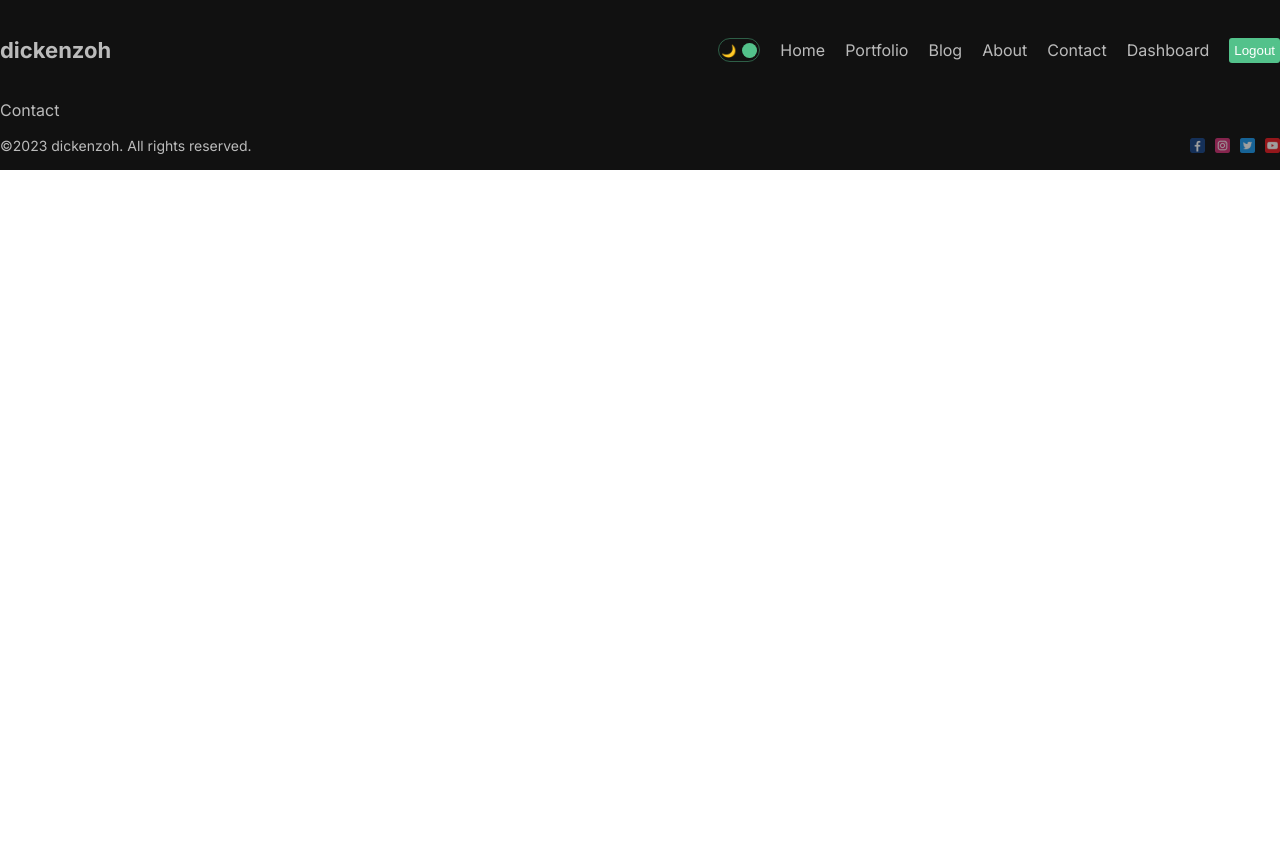
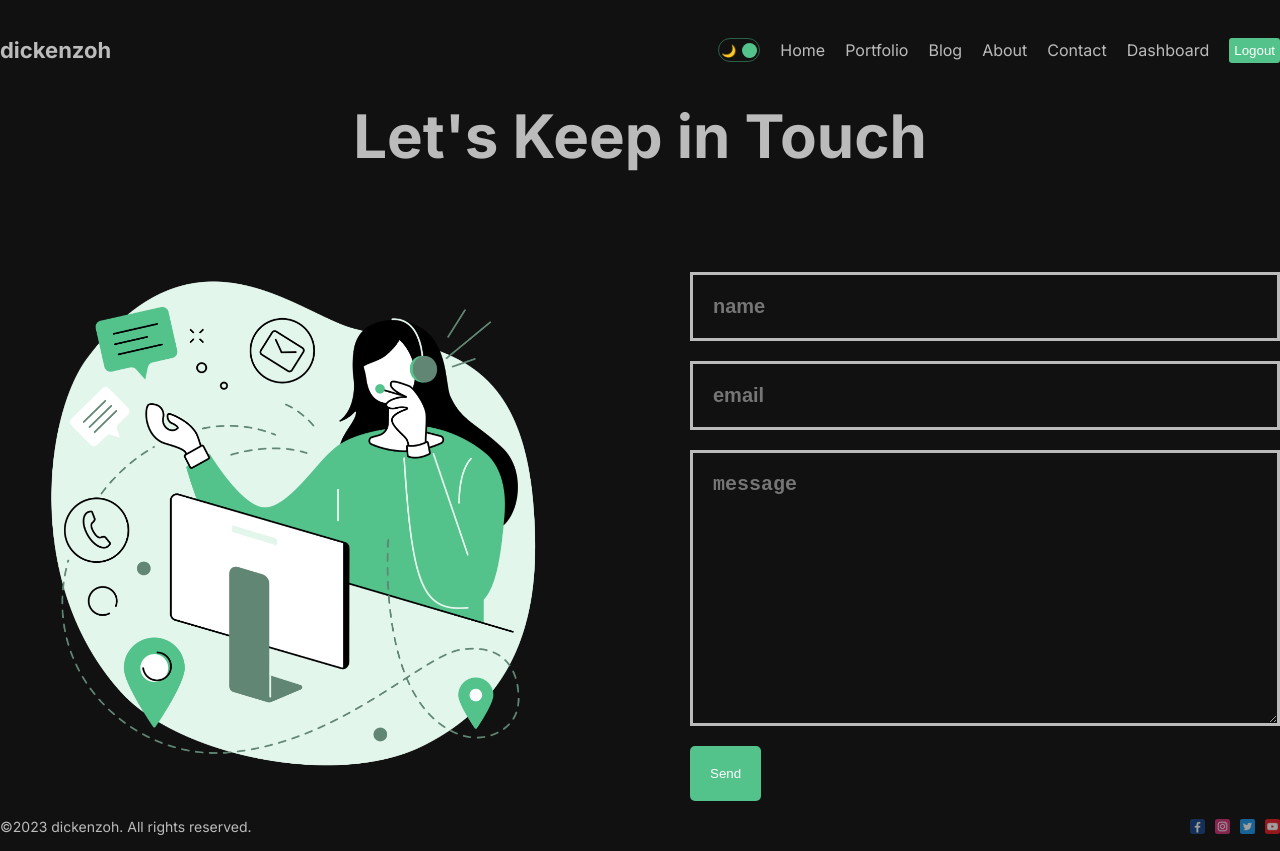
Before and after one commit to dickenzoh/nextjs-portfolio-app-mongo, a Next.js app: page /contact in a window 1280 px wide. Before the commit the page ends 800 px from the top, so only its background shows below. Built offline with nearby package versions, Linux system fonts and the light colour scheme.

Commit message:
added the contact page content

```diff
--- a/src/app/contact/page.jsx
+++ b/src/app/contact/page.jsx
@@ -1,9 +1,40 @@
-import React from 'react'
+import React from "react";
+import styles from "./page.module.css";
+import Image from "next/image";
+import Button from "@/components/Button/Button";
+
+export const metadata = {
+  title: "Lama Dev Contact Information",
+  description: "This is Contact Page",
+};
 
 const Contact = () => {
   return (
-    <div>Contact</div>
-  )
-}
+    <div className={styles.container}>
+      <h1 className={styles.title}>Let's Keep in Touch</h1>
+      <div className={styles.content}>
+        <div className={styles.imgContainer}>
+          <Image
+            src="/contact.png"
+            alt=""
+            fill={true}
+            className={styles.image}
+          />
+        </div>
+        <form className={styles.form}>
+          <input type="text" placeholder="name" className={styles.input} />
+          <input type="text" placeholder="email" className={styles.input} />
+          <textarea
+            className={styles.textArea}
+            placeholder="message"
+            cols="30"
+            rows="10"
+          ></textarea>
+          <Button url="#" text="Send"/>
+        </form>
+      </div>
+    </div>
+  );
+};
 
-export default Contact
+export default Contact;
--- /dev/null
+++ b/src/app/contact/page.module.css
@@ -0,0 +1,53 @@
+.container {
+}
+
+.title {
+  font-size: 60px;
+  margin-bottom: 100px;
+  text-align: center;
+}
+
+.content {
+  display: flex;
+  align-items: center;
+  gap: 100px;
+}
+
+.imgContainer {
+  flex: 1;
+  height: 500px;
+  position: relative;
+}
+
+.image {
+  object-fit: contain;
+  animation: move 3s infinite ease alternate;
+}
+
+@keyframes move {
+  from {
+    transform: translateY(-15px);
+  }
+  to {
+    transform: translateY(0px) scale(1.03);
+  }
+}
+
+.form {
+  flex: 1;
+  display: flex;
+  flex-direction: column;
+  gap: 20px;
+}
+
+.input,
+.textArea {
+  padding: 20px;
+  background-color: transparent;
+  border: none;
+  outline: none;
+  color: #bbb;
+  border: 3px solid #bbb;
+  font-size: 20px;
+  font-weight: bold;
+}
--- a/src/app/page.module.css
+++ b/src/app/page.module.css
@@ -22,7 +22,7 @@
   width: 100%;
   height: 500px;
   object-fit: contain;
-  /* animation: move 3s infinite ease alternate; */
+  animation: move 3s infinite ease alternate;
 }
 
 @keyframes move {
```
Also changed, not shown: src/app/contact/loading.jsx (added, +9 -0 lines).
